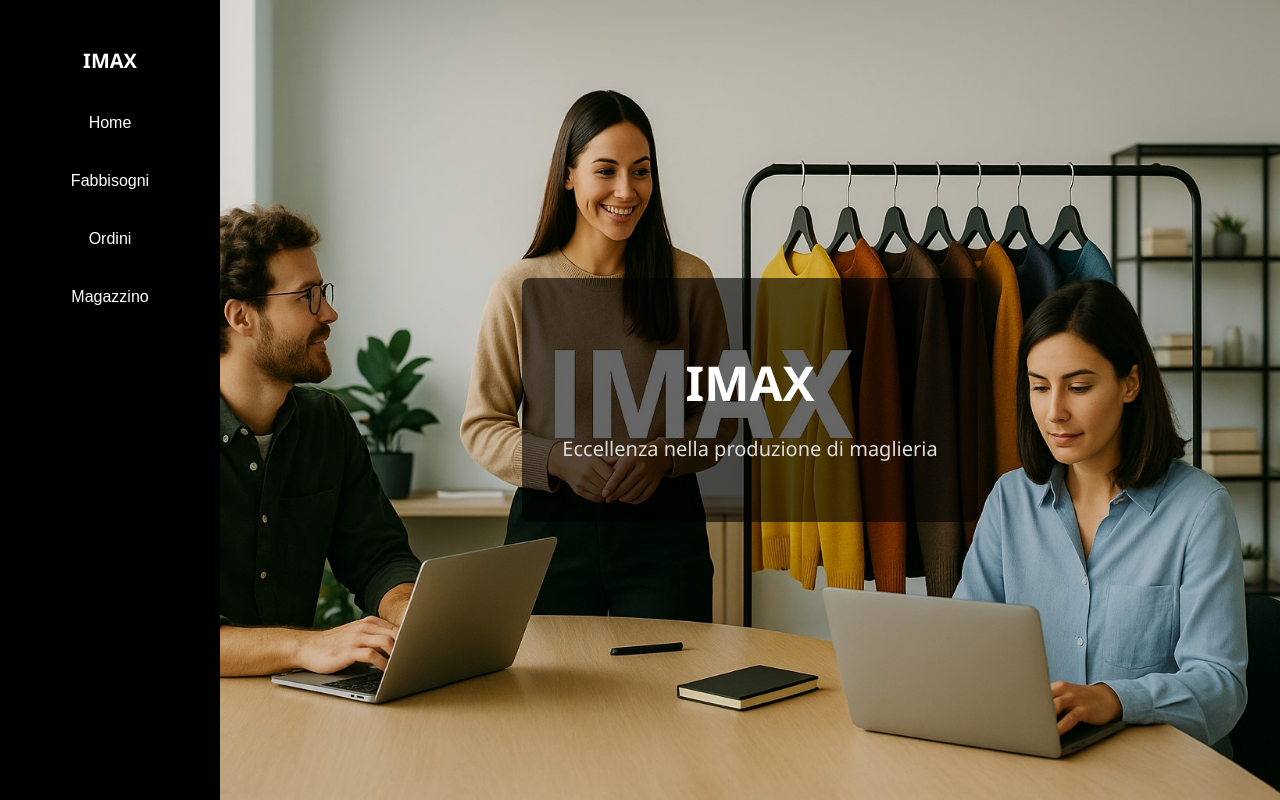
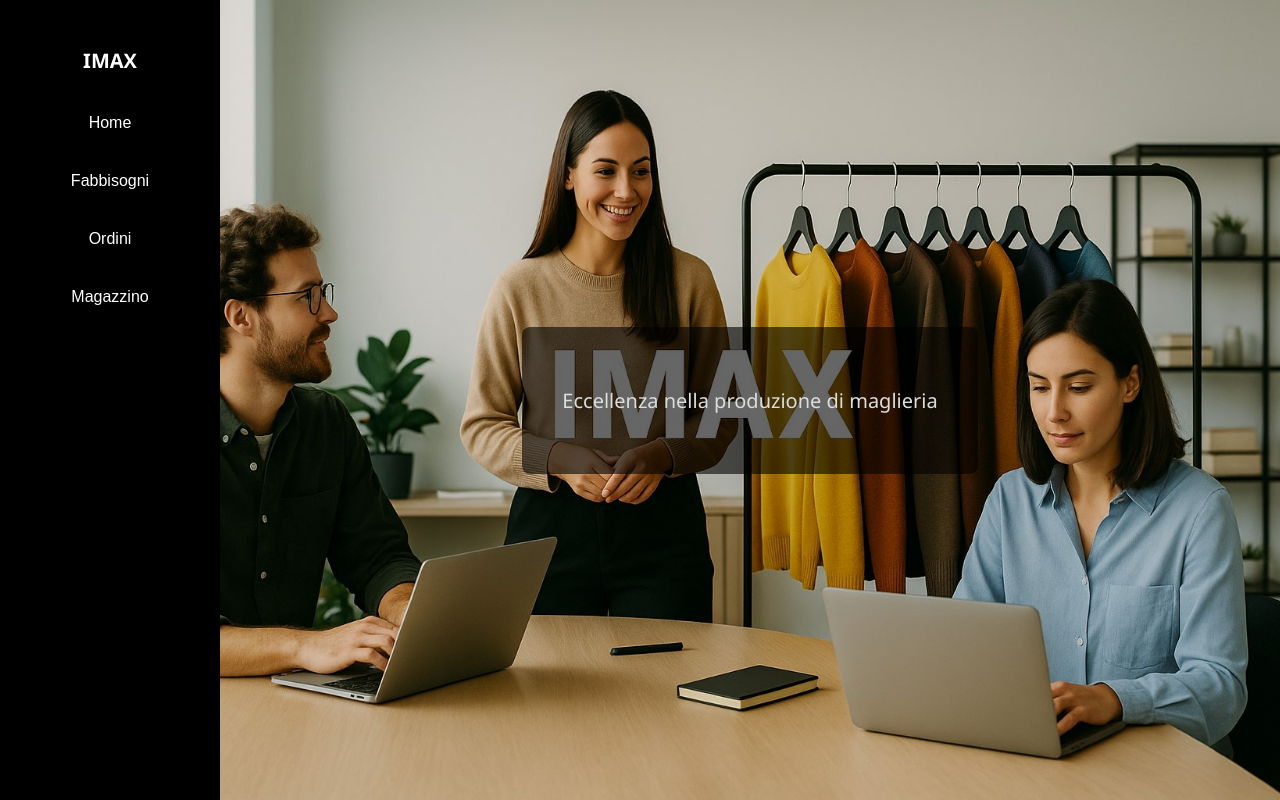
Before and after one commit to Stefania7315/ImaxMagl, a plain HTML site: page index.html in a window 1280 px wide. Drawn offline with Linux system fonts and the light colour scheme.

Commit message:
Update index.html

```diff
--- a/index.html
+++ b/index.html
@@ -64,9 +64,7 @@
       text-align: center;
     }
     .home-content h1 {
-      font-size: 48px;
-      color: white;
-      margin-bottom: 10px;
+      display: none;
     }
     .home-content p {
       font-size: 20px;
@@ -86,7 +84,6 @@
   <div id="content">
     <div id="home" class="home">
       <div class="home-content">
-        <h1>IMAX</h1>
         <p>Eccellenza nella produzione di maglieria</p>
       </div>
     </div>
```
